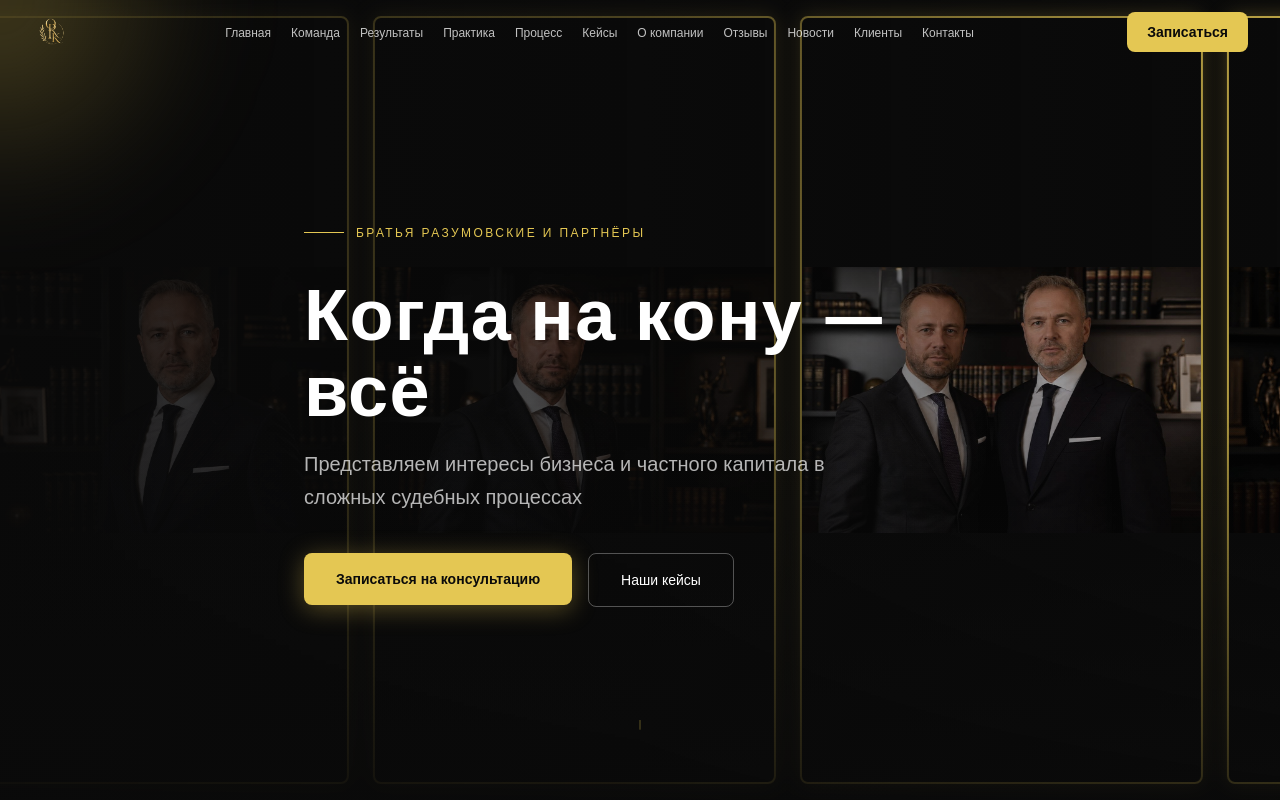
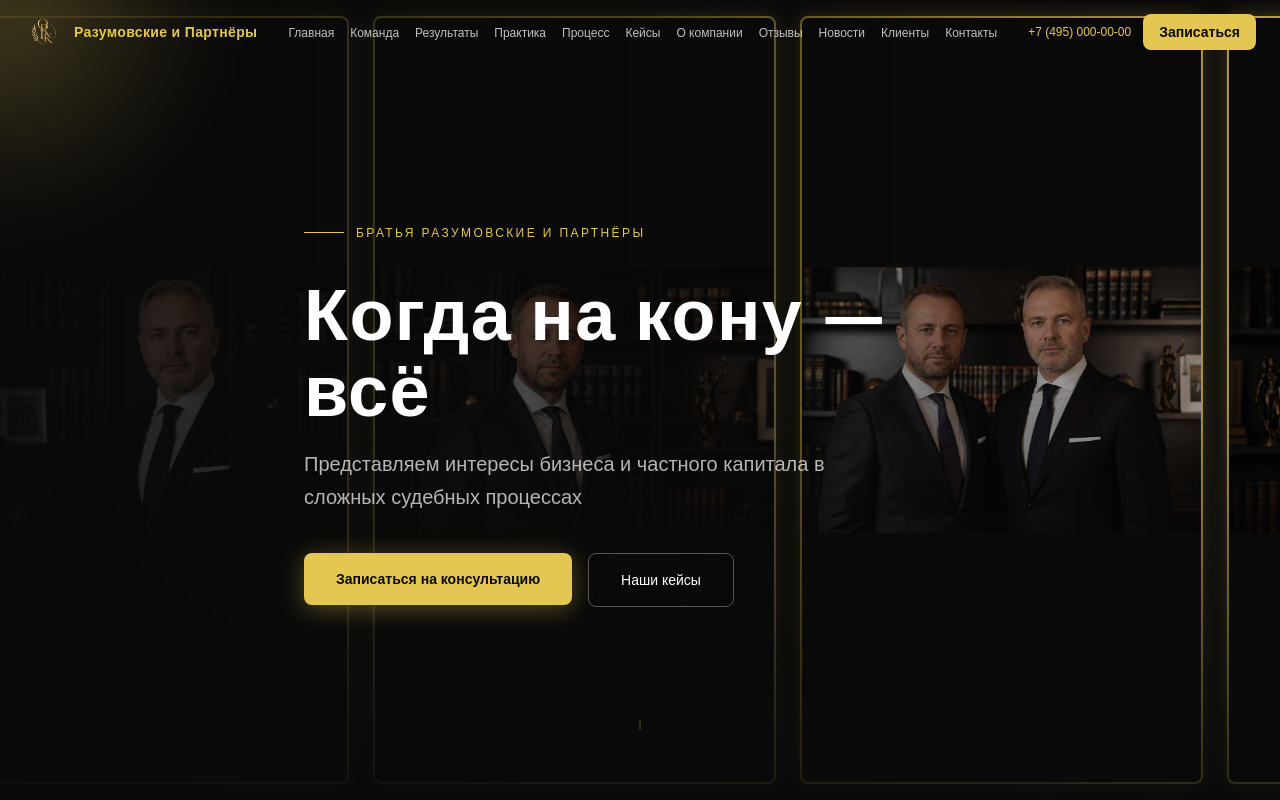
Before and after one commit to artempataga1-pixel/ships_project, a Next.js app in the folder demo-site/: page / in a window 1280 px wide. Shown: the top 800 px of the page. Built offline with nearby package versions, Linux system fonts and the light colour scheme; no server answers; a web font is replaced by a local one.

Commit message:
Navbar: название+телефон возвращены, 3-колонная структура; LogoIntro: размер логотипа экран/1.5

```diff
--- a/demo-site/src/components/layout/Navbar.tsx
+++ b/demo-site/src/components/layout/Navbar.tsx
@@ -37,8 +37,9 @@ export function Navbar() {
             : "bg-transparent"
         }`}
       >
-        <nav className="max-w-7xl mx-auto px-6 lg:px-8 h-16 flex items-center justify-between">
-          <a href="#hero" className="flex items-center gap-3 shrink-0">
+        <nav className="max-w-7xl mx-auto px-4 lg:px-6 h-16 flex items-center">
+          {/* Левая часть: логотип + название */}
+          <a href="#hero" className="flex items-center gap-2.5 shrink-0">
             <Image
               src="/images/logo2.png"
               alt="Братья Разумовские и Партнёры"
@@ -46,9 +47,13 @@ export function Navbar() {
               height={40}
               className="object-contain mix-blend-screen"
             />
+            <span className="hidden lg:block text-sm font-semibold text-gold tracking-wide whitespace-nowrap">
+              Разумовские и Партнёры
+            </span>
           </a>
 
-          <ul className="hidden lg:flex items-center gap-5">
+          {/* Центр: навигация (flex-1 — равные отступы по бокам) */}
+          <ul className="hidden lg:flex flex-1 items-center justify-center gap-4 px-4">
             {NAV_LINKS.map((link) => (
               <li key={link.href}>
                 <a
@@ -62,17 +67,20 @@ export function Navbar() {
             ))}
           </ul>
 
-          <div className="flex items-center gap-3">
-<a
+          {/* Правая часть: телефон + кнопка */}
+          <div className="flex items-center gap-3 shrink-0 ml-auto lg:ml-0">
+            <span className="hidden lg:block text-xs text-gold font-medium whitespace-nowrap">
+              +7 (495) 000-00-00
+            </span>
+            <a
               href="#contact"
-              className="hidden lg:inline-flex items-center px-5 py-2.5 text-sm font-semibold bg-gold text-charcoal rounded-lg hover:bg-gold-dark transition-all duration-300"
+              className="hidden lg:inline-flex items-center px-4 py-2 text-sm font-semibold bg-gold text-charcoal rounded-lg hover:bg-gold-dark transition-all duration-300 whitespace-nowrap"
             >
               Записаться
             </a>
-
             <button
               onClick={() => setMenuOpen(true)}
-              className="lg:hidden p-2 -mr-2 text-muted-foreground hover:text-foreground transition-colors"
+              className="lg:hidden p-2 -mr-2 text-white/70 hover:text-white transition-colors"
               aria-label="Открыть меню"
             >
               <Menu size={22} />
--- a/demo-site/src/components/ui/LogoIntro.tsx
+++ b/demo-site/src/components/ui/LogoIntro.tsx
@@ -5,9 +5,18 @@ import Image from "next/image";
 
 export function LogoIntro() {
   const [visible, setVisible] = useState(true);
+  const [initSize, setInitSize] = useState<number | null>(null);
   const controls = useAnimation();
 
+  // Шаг 1: вычислить начальный размер на клиенте (экран / 1.5)
   useEffect(() => {
+    setInitSize(Math.floor(Math.min(window.innerWidth, window.innerHeight) / 1.5));
+  }, []);
+
+  // Шаг 2: запустить анимацию после вычисления размера
+  useEffect(() => {
+    if (initSize === null) return;
+
     const run = async () => {
       // Фаза 1: логотип появляется по центру (0–0.8s)
       await controls.start({
@@ -17,10 +26,10 @@ export function LogoIntro() {
 
       // Фаза 2: уменьшается и летит в левый верхний угол (0.8–2.5s)
       await controls.start({
-        width: 36,
-        height: 36,
+        width: 40,
+        height: 40,
         top: 12,
-        left: 24,
+        left: 16,
         x: 0,
         y: 0,
         transition: { duration: 1.7, ease: "easeInOut" },
@@ -31,11 +40,11 @@ export function LogoIntro() {
     };
 
     run();
-  }, [controls]);
+  }, [initSize, controls]);
 
   return (
     <AnimatePresence>
-      {visible && (
+      {visible && initSize !== null && (
         <motion.div
           className="fixed inset-0 z-[100] bg-charcoal/85 backdrop-blur-sm cursor-pointer"
           onClick={() => setVisible(false)}
@@ -45,8 +54,8 @@ export function LogoIntro() {
             className="absolute"
             animate={controls}
             initial={{
-              width: 180,
-              height: 180,
+              width: initSize,
+              height: initSize,
               top: "50%",
               left: "50%",
               x: "-50%",
@@ -54,12 +63,11 @@ export function LogoIntro() {
               opacity: 0,
             }}
           >
-            <Image
+            {/* eslint-disable-next-line @next/next/no-img-element */}
+            <img
               src="/images/logo2.png"
               alt="Братья Разумовские и Партнёры"
-              fill
-              className="object-contain"
-              priority
+              style={{ width: "100%", height: "100%", objectFit: "contain" }}
             />
           </motion.div>
         </motion.div>
```
